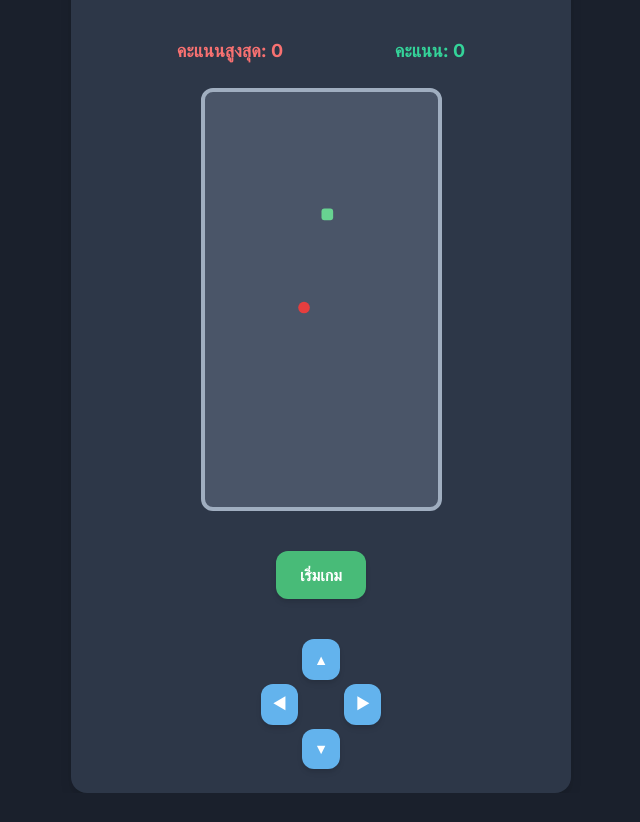
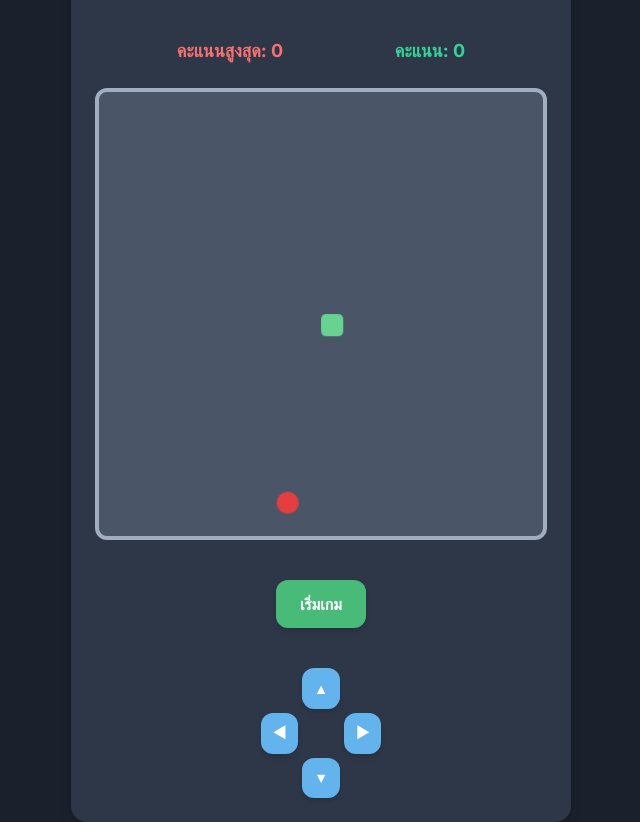
Before and after one commit to gmgroup999/GameSnake, a plain HTML site: page index.html in a window 1280 px wide. Shown: the part 63-885 px from the top of the page, without its empty margins (319-959 px from the left). Before the commit the page ends 856 px from the top, so only its background shows below. Drawn offline with nearby package versions, Linux system fonts and the light colour scheme.

Commit message:
Add files via upload

```diff
--- a/index.html
+++ b/index.html
@@ -25,10 +25,9 @@
             display: flex;
             flex-direction: column;
             align-items: center;
-            gap: 1.5rem; /* Gap between direct children */
+            gap: 1.5rem;
             width: 95%; /* Make container slightly wider for more space */
             max-width: 500px; /* Max width for larger screens */
-            height: auto; /* Allow height to adjust based on content */
         }
         canvas {
             background-color: #4a5568; /* Canvas background */
@@ -36,7 +35,8 @@
             border-radius: 0.75rem; /* Rounded corners for canvas */
             display: block;
             touch-action: none; /* Disable default touch actions */
-            /* Width and height will be set by JavaScript */
+            width: 100%; /* Make canvas fill container width */
+            height: auto; /* Maintain aspect ratio */
         }
         .controls {
             display: grid;
@@ -263,70 +263,14 @@
             ctx.closePath();
         }
 
-        // Function to set canvas size dynamically to 9:16 aspect ratio
+        // Function to set canvas size dynamically
         function setCanvasSize() {
-            const gameContainer = document.querySelector('.game-container');
-            const h1Element = document.querySelector('h1');
-            const gameInfoElement = document.querySelector('.game-info');
-            const gameButtonsElement = document.querySelector('.game-buttons');
-            const controlsElement = document.querySelector('.controls');
-
-            const containerStyle = getComputedStyle(gameContainer);
-            const containerPaddingTop = parseFloat(containerStyle.paddingTop);
-            const containerPaddingBottom = parseFloat(containerStyle.paddingBottom);
-            const containerGap = parseFloat(containerStyle.gap);
-
-            // Calculate heights of fixed elements
-            const h1Height = h1Element.offsetHeight;
-            const gameInfoHeight = gameInfoElement.offsetHeight;
-            const gameButtonsHeight = gameButtonsElement.offsetHeight;
-            const controlsHeight = controlsElement.offsetHeight;
-
-            // Total vertical space taken by non-canvas elements and gaps
-            // There are 4 gaps: h1-game-info, game-info-canvas, canvas-game-buttons, game-buttons-controls
-            const fixedVerticalSpace = h1Height + gameInfoHeight + gameButtonsHeight + controlsHeight + (containerGap * 4);
-            const totalVerticalPadding = containerPaddingTop + containerPaddingBottom;
-
-            // Available height for the canvas
-            const availableHeightForCanvas = window.innerHeight - fixedVerticalSpace - totalVerticalPadding;
-
-            // Available width for the canvas (considering container's width and padding)
-            const availableWidthForCanvas = gameContainer.clientWidth - (parseFloat(containerStyle.paddingLeft) + parseFloat(containerStyle.paddingRight));
-
-            // Desired aspect ratio (9:16, so height / width = 16 / 9)
-            const aspectRatio = 16 / 9;
-
-            let newCanvasWidth;
-            let newCanvasHeight;
-
-            // Try to fit based on available width first
-            newCanvasWidth = availableWidthForCanvas;
-            newCanvasHeight = newCanvasWidth * aspectRatio;
-
-            // If the calculated height is too tall for the available vertical space,
-            // then scale down based on available height
-            if (newCanvasHeight > availableHeightForCanvas) {
-                newCanvasHeight = availableHeightForCanvas;
-                newCanvasWidth = newCanvasHeight / aspectRatio;
-            }
-
-            // Ensure canvas doesn't get too small or too big
-            const minCanvasSize = 100; // Minimum width
-            const maxCanvasSize = 400; // Maximum width for desktop-like view
-
-            if (newCanvasWidth < minCanvasSize) {
-                newCanvasWidth = minCanvasSize;
-                newCanvasHeight = newCanvasWidth * aspectRatio;
-            }
-            if (newCanvasWidth > maxCanvasSize) {
-                newCanvasWidth = maxCanvasSize;
-                newCanvasHeight = newCanvasWidth * aspectRatio;
-            }
-
-            // Apply the calculated dimensions to the canvas
-            canvas.width = newCanvasWidth;
-            canvas.height = newCanvasHeight;
-            gridSize = canvas.width / tileCount; // Recalculate gridSize based on new width
+            const containerWidth = canvas.parentElement.clientWidth; // Get width of parent container
+            // Set canvas dimensions to be a square, max 400px, or 90% of window width
+            const newCanvasSize = Math.min(containerWidth, 400, window.innerWidth * 0.9);
+            canvas.width = newCanvasSize;
+            canvas.height = newCanvasSize;
+            gridSize = canvas.width / tileCount; // Calculate gridSize based on new canvas width
             draw(); // Redraw game elements after resizing
         }
 
```
